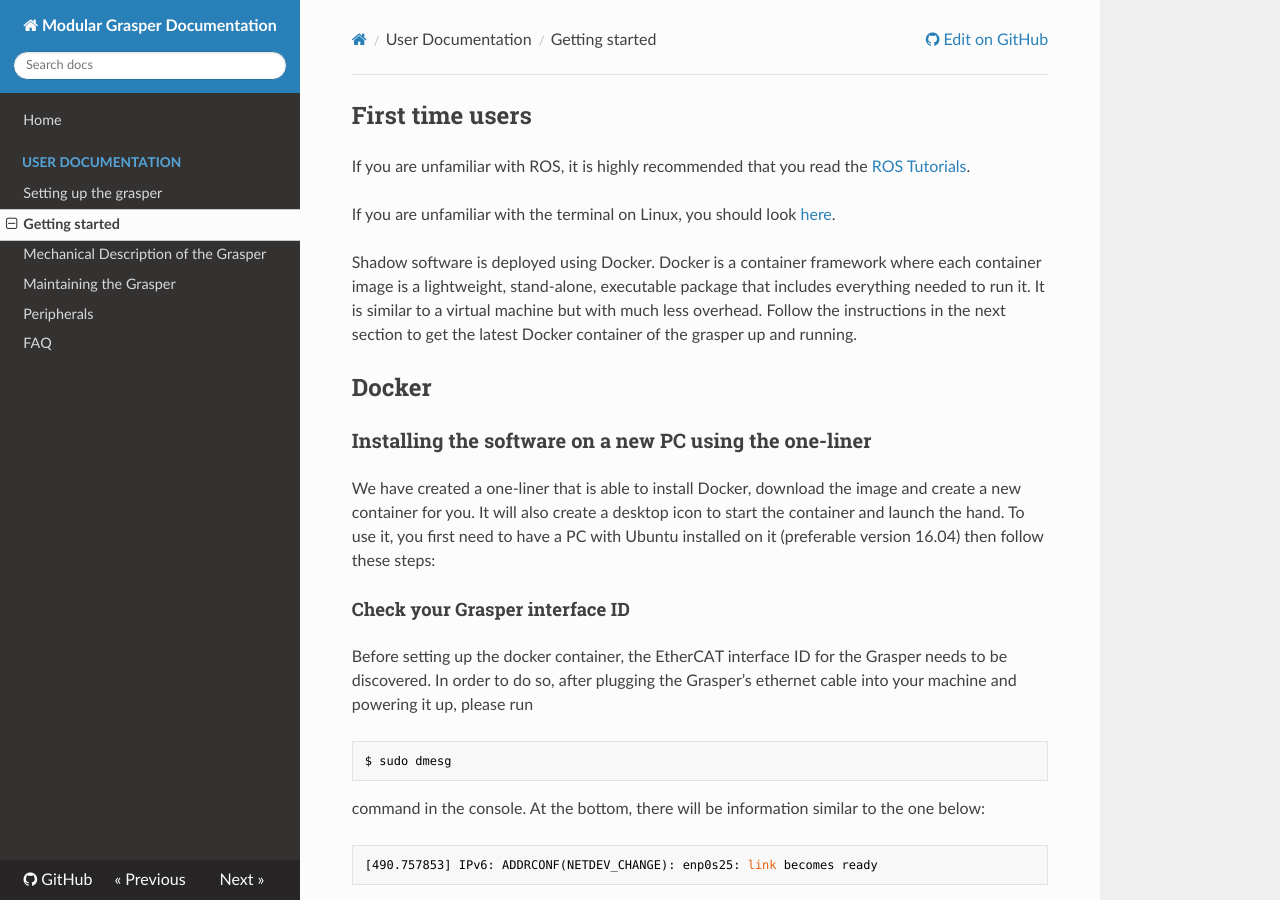
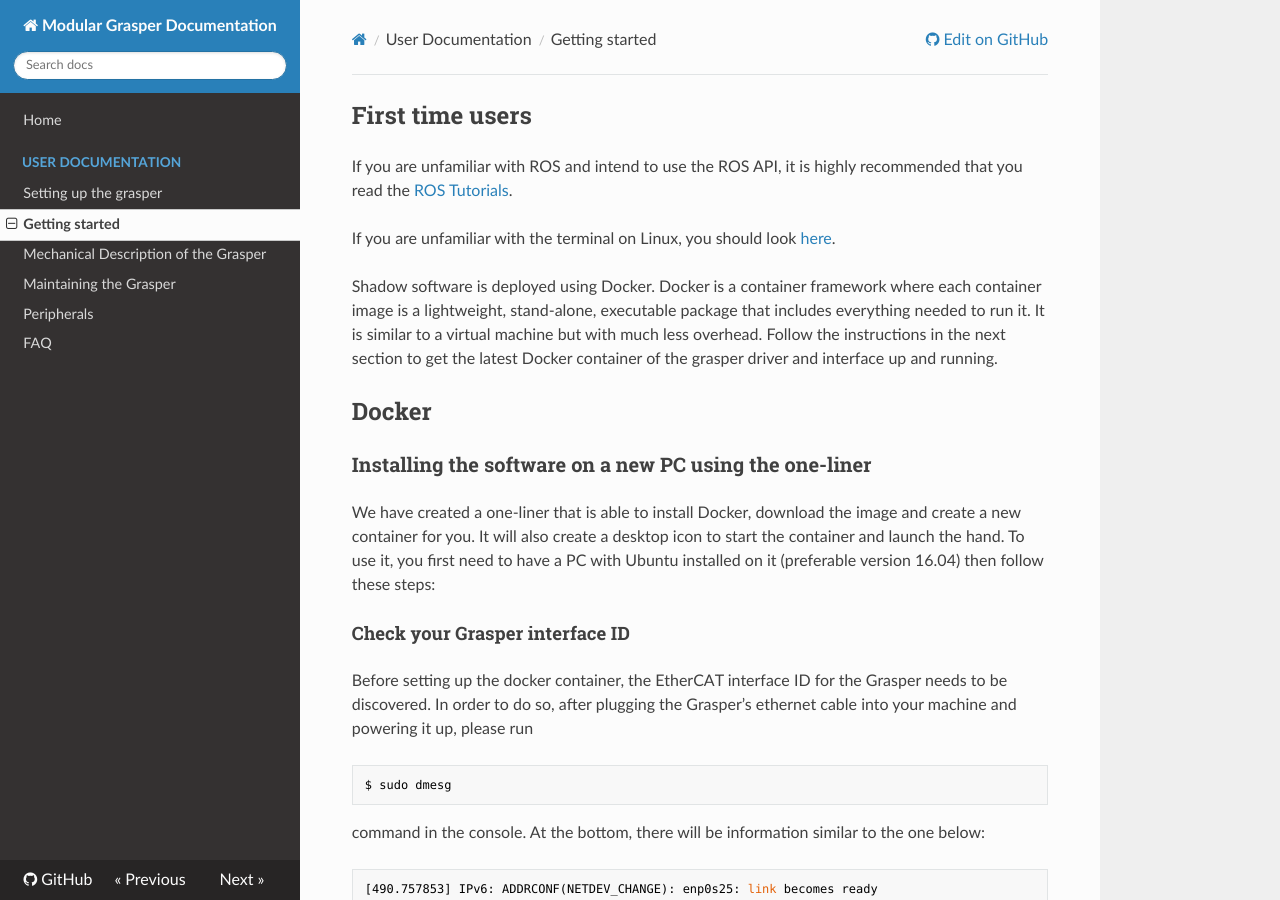
Before and after one commit to shadow-robot/fh_documentation, an MkDocs documentation site: the page built from docs/user_guide/3_getting_started.md, in a window 1280 px wide and 900 px high. Built offline with MkDocs 1.6.1, drawn with Linux system fonts in a browser that asks for light colours; nearby versions of some CDN libraries; old or Windows-style settings are respelled for this version of MkDocs.

Commit message:
Synch edits from Rich

```diff
--- a/docs/user_guide/3_getting_started.md
+++ b/docs/user_guide/3_getting_started.md
@@ -1,9 +1,9 @@
 ## First time users
-If you are unfamiliar with ROS, it is highly recommended that you read the [ROS Tutorials](http://www.ros.org/wiki/ROS/Tutorials).
+If you are unfamiliar with ROS and intend to use the ROS API, it is highly recommended that you read the [ROS Tutorials](http://www.ros.org/wiki/ROS/Tutorials).
 
 If you are unfamiliar with the terminal on Linux, you should look [here](https://askubuntu.com/questions/183775/how-do-i-open-a-terminal).
 
-Shadow software is deployed using Docker. Docker is a container framework where each container image is a lightweight, stand-alone, executable package that includes everything needed to run it. It is similar to a virtual machine but with much less overhead. Follow the instructions in the next section to get the latest Docker container of the grasper up and running.
+Shadow software is deployed using Docker. Docker is a container framework where each container image is a lightweight, stand-alone, executable package that includes everything needed to run it. It is similar to a virtual machine but with much less overhead. Follow the instructions in the next section to get the latest Docker container of the grasper driver and interface up and running.
 
 ## Docker
 ### Installing the software on a new PC using the one-liner
```
Also changed, not shown: docs/user_guide/8_FAQ.md (+1 -1 lines).
